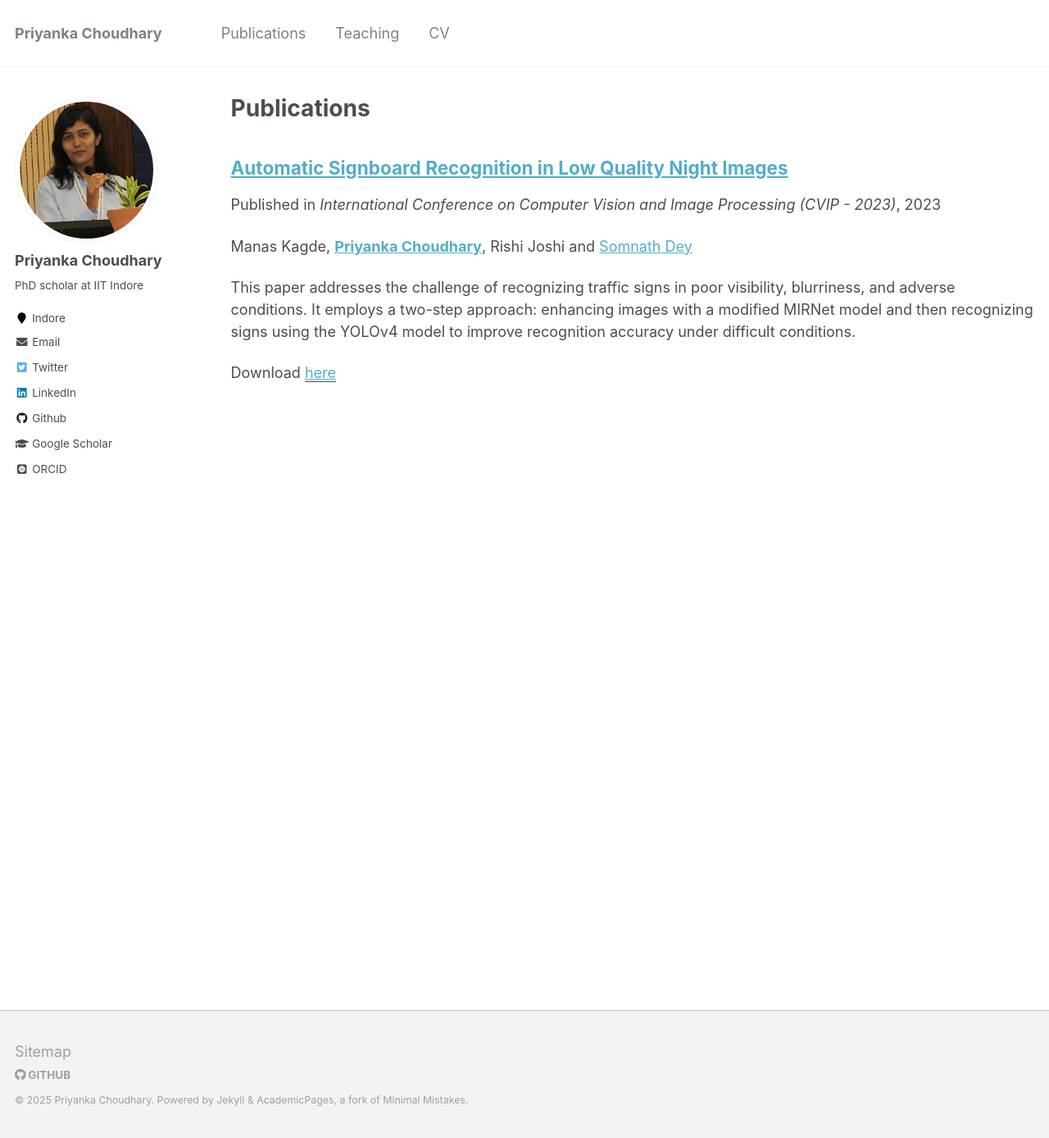
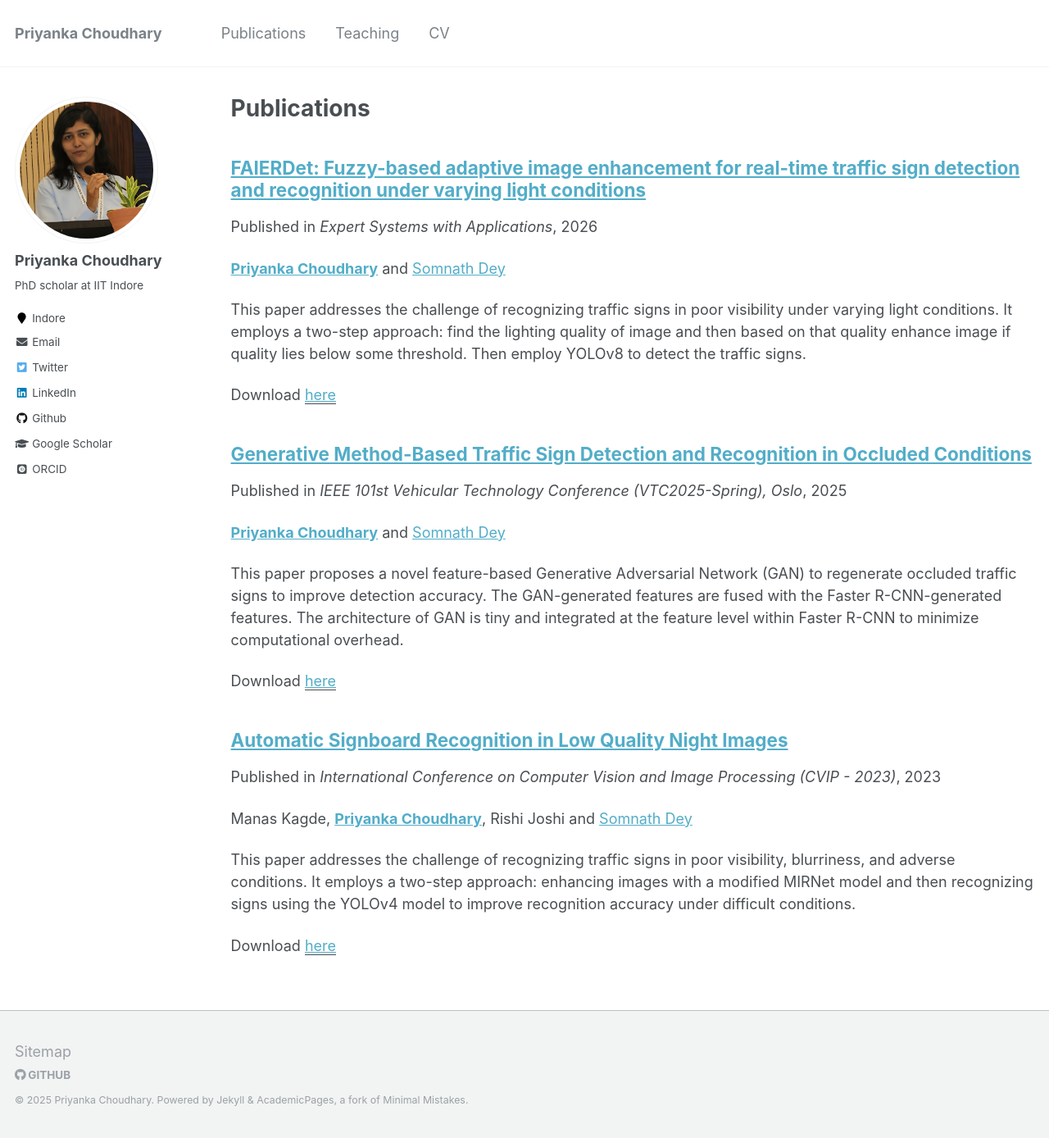
Before and after one commit to PriyankaIITI/priyankaiiti.github.io, a Jekyll site: the page built from _pages/publications.md, in a window 1280 px wide and 1388 px high. Shown: the whole window at 82% size. Built offline with Jekyll 4.4.1, drawn with Linux system fonts in a browser that asks for light colours; some web fonts are replaced.

```diff
--- /dev/null
+++ b/_publications/paper-title-number-02.md
@@ -0,0 +1,9 @@
+---
+title: "FAIERDet: Fuzzy-based adaptive image enhancement for real-time traffic sign detection and recognition under varying light conditions"
+collection: publications
+authors: '<b>[Priyanka Choudhary](https://scholar.google.com/citations?user=y7iFiVEAAAAJ&hl=en&oi=sra)</b> and [Somnath Dey](https://scholar.google.com/citations?hl=en&user=rjzlx8wAAAAJ&view_op=list_works&sortby=pubdate)'
+excerpt: 'This paper addresses the challenge of recognizing traffic signs in poor visibility under varying light conditions. It employs a two-step approach: find the lighting quality of image and then based on that quality enhance image if quality lies below some threshold. Then employ YOLOv8 to detect the traffic signs.'
+date: 2026-01-01
+venue: 'Expert Systems with Applications'
+paperurl: "https://www.sciencedirect.com/science/article/pii/S0957417425024133"
+---
--- /dev/null
+++ b/_publications/paper-title-number-03.md
@@ -0,0 +1,9 @@
+---
+title: "Generative Method-Based Traffic Sign Detection and Recognition in Occluded Conditions"
+collection: publications
+authors: '<b>[Priyanka Choudhary](https://scholar.google.com/citations?user=y7iFiVEAAAAJ&hl=en&oi=sra)</b> and [Somnath Dey](https://scholar.google.com/citations?hl=en&user=rjzlx8wAAAAJ&view_op=list_works&sortby=pubdate)'
+excerpt: 'This paper proposes a novel feature-based Generative Adversarial Network (GAN) to regenerate occluded traffic signs to improve detection accuracy. The GAN-generated features are fused with the Faster R-CNN-generated features. The architecture of GAN is tiny and integrated at the feature level within Faster R-CNN to minimize computational overhead.'
+date: 2025-09-30
+venue: 'IEEE 101st Vehicular Technology Conference (VTC2025-Spring), Oslo'
+paperurl: "https://www.sciencedirect.com/science/article/pii/S0957417425024133"
+---
```
Also changed, not shown: _pages/teaching.md (+8 -1 lines).
